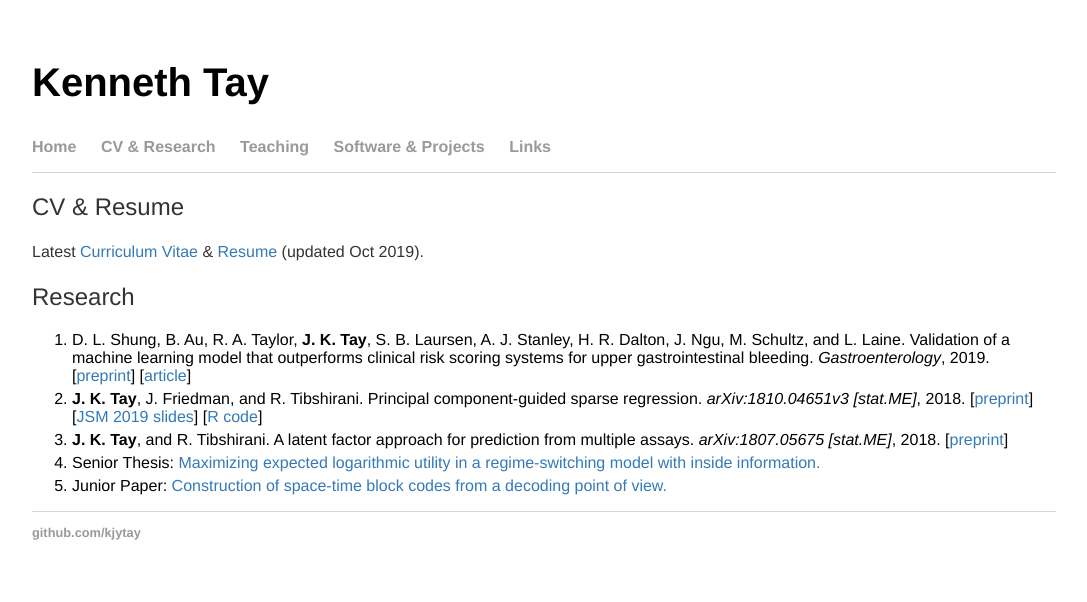
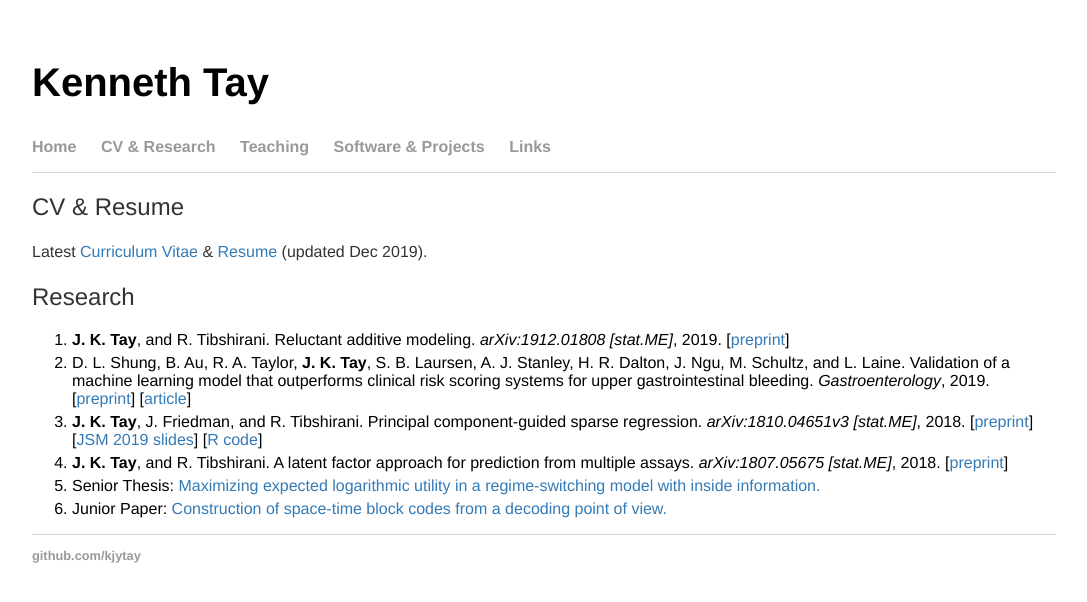
Before and after one commit to kjytay/kjytay.github.io, a Jekyll site: the page built from cv/index.html, in a window 1280 px wide. Shown: the top 602 px of the page, without its empty margins (96-1183 px from the left). Built offline with Jekyll 4.4.1, drawn with Linux system fonts in a browser that asks for light colours.

Commit message:
Updated research page, CV and resume.

```diff
--- a/cv/index.html
+++ b/cv/index.html
@@ -5,9 +5,10 @@ title: Kenneth Tay
 
 <div class="blurb">
   <h2>CV & Resume</h2>
-  <p>Latest <a href="CV 2019-10-14.pdf">Curriculum Vitae</a> & <a href="Resume v2019-10-14.pdf">Resume</a> (updated Oct 2019).</p>
+  <p>Latest <a href="CV 2019-12-06.pdf">Curriculum Vitae</a> & <a href="Resume v2019-12-06.pdf">Resume</a> (updated Dec 2019).</p>
   <h2>Research</h2>
   <ol>
+    <li><b>J. K. Tay</b>, and R. Tibshirani. Reluctant additive modeling. <i>arXiv:1912.01808 [stat.ME]</i>, 2019. [<a href="https://arxiv.org/abs/1912.01808">preprint</a>]
     <li>D. L. Shung, B. Au, R. A. Taylor, <b>J. K. Tay</b>, S. B. Laursen, A. J. Stanley, H. R. Dalton, J. Ngu, M. Schultz, and L. Laine. Validation of a machine learning model that outperforms clinical risk scoring systems for upper gastrointestinal bleeding. <i>Gastroenterology</i>, 2019. [<a href="Shung2019_preprint.pdf">preprint</a>] [<a href="https://www.gastrojournal.org/article/S0016-5085(19)41342-5/fulltext">article</a>]</li>
     <li><b>J. K. Tay</b>, J. Friedman, and R. Tibshirani. Principal component-guided sparse regression. <i>arXiv:1810.04651v3 [stat.ME]</i>, 2018. [<a href="https://arxiv.org/abs/1810.04651">preprint</a>] [<a href="pcLasso_JSM_presentation_handout.pdf">JSM 2019 slides</a>] [<a href="https://CRAN.R-project.org/package=pcLasso">R code</a>]</li>
     <li><b>J. K. Tay</b>, and R. Tibshirani. A latent factor approach for prediction from multiple assays. <i>arXiv:1807.05675 [stat.ME]</i>, 2018. [<a href="https://arxiv.org/abs/1807.05675">preprint</a>]</li>
```
Also changed, not shown: 4 other files.
